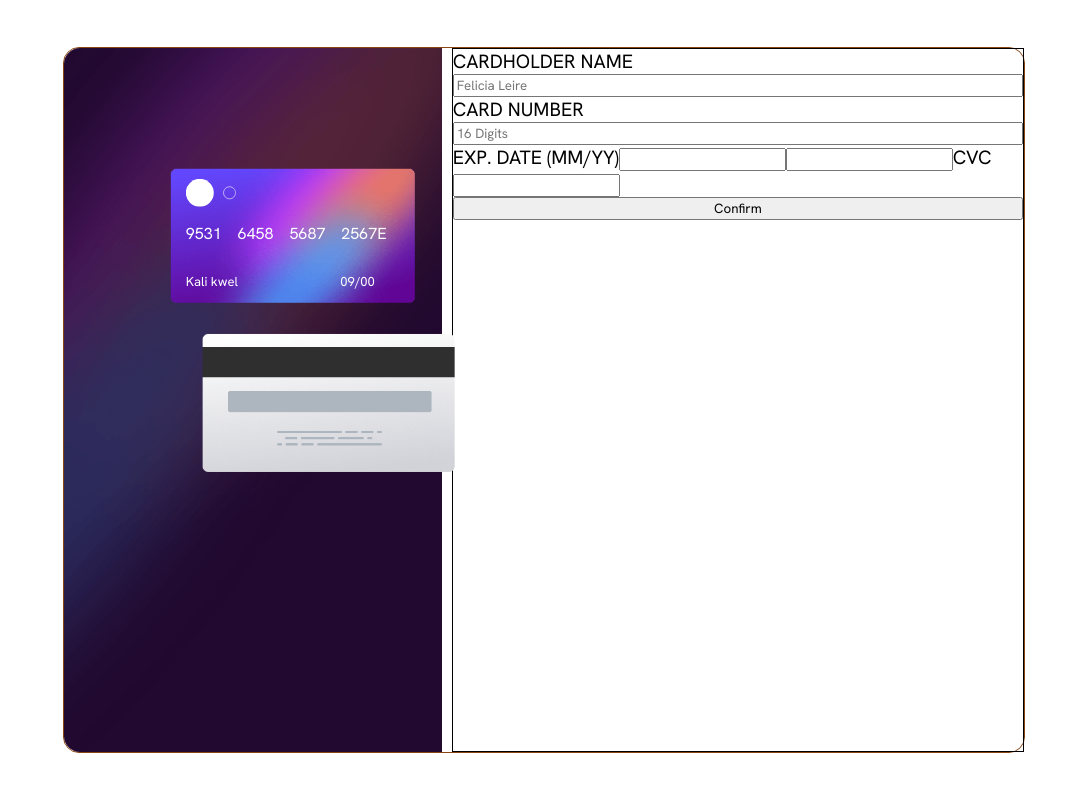
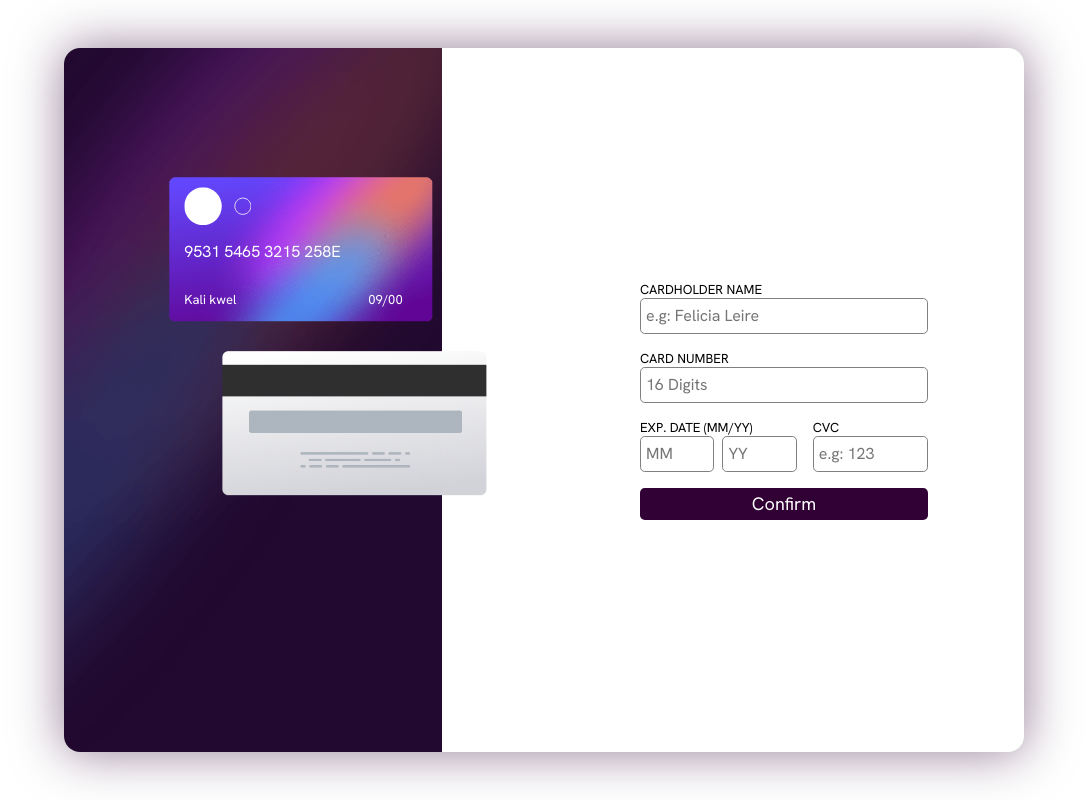
Before and after one commit to TahiryAllaoui/Interactive-Card-Details, a React (Vite) app: page / in a window 1280 px wide. Shown: the whole page, without its empty margins (96-1183 px from the left). Built offline with nearby package versions, Linux system fonts and the light colour scheme.

Commit message:
Front done

```diff
--- a/src/components/Background.tsx
+++ b/src/components/Background.tsx
@@ -9,10 +9,7 @@ const Background = () => {
             <div className="bg-card-front">
                 <img src={cardLogo} alt="" />
                 <div className="digit">
-                    <p className="first-digit">9531</p>
-                    <p className="second-digit">6458</p>
-                    <p className="third-digit">5687</p>
-                    <p className="fourth-digit">2567E</p>
+                    <p className="show-digit">9531 5465 3215 258E</p>
                 </div>
                 <div className="card-foot">
                     <p className="user-name">Kali kwel</p>
--- a/src/components/Form.tsx
+++ b/src/components/Form.tsx
@@ -3,21 +3,31 @@ import '../style/Form.scss'
 const Form = () => {
 
     return <form>
-        <label htmlFor="card-name">CARDHOLDER NAME</label>
-        <input type="text" name="card-name" id='card-name' placeholder="Felicia Leire" required />
-        <label htmlFor="card-number">CARD NUMBER</label>
-        <input type="text" name="card-number" id='card-number' placeholder="16 Digits" required />
-        <div className="exp-date">
-            <label htmlFor="date">EXP. DATE (MM/YY)
-                <input type="number" name="date" id="month" />
-                <input type="number" name="date" id="year" />
-            </label>
-            <label htmlFor="cvc">
-                CVC
-                <input type="number" name="cvc" id="cvc" />
-            </label>
+        <div className="container">
+
+            <div className="name">
+                <label htmlFor="card-name">CARDHOLDER NAME</label>
+                <input type="text" name="card-name" id='card-name' placeholder="e.g: Felicia Leire" required />
+            </div>
+            <div className="number">
+                <label htmlFor="card-number">CARD NUMBER</label>
+                <input type="text" name="card-number" id='card-number' placeholder="16 Digits" required />
+            </div>
+            <div className="exp-date">
+                <div className="date">
+                    <label htmlFor="date">EXP. DATE (MM/YY)</label>
+                    <div className="date-input">
+                        <input type="text" name="date" id="month" placeholder='MM' />
+                        <input type="text" name="date" id="year" placeholder='YY' />
+                    </div>
+                </div>
+                <div className="cvc">
+                    <label htmlFor="cvc">CVC</label>
+                    <input type="text" name="cvc" id="cvc" placeholder='e.g: 123' />
+                </div>
+            </div>
+            <button type='submit'>Confirm</button>
         </div>
-        <button>Confirm</button>
 
     </form>
 };
--- a/src/style/App.scss
+++ b/src/style/App.scss
@@ -13,6 +13,6 @@
   width: 75%;
   height: 88%;
   display: flex;
-  border: 1px saddlebrown solid;
   border-radius: 1rem;
+  box-shadow: 0px 0px 50px 1px rgba(49, 0, 53, 0.5);
 }
--- a/src/style/Background.scss
+++ b/src/style/Background.scss
@@ -7,11 +7,11 @@
     .bg-card-front {
         background: url('../assets/images/bg-card-front.png') no-repeat;
         background-size: contain;
-        width: 65%;
+        width: 70%;
         display: flex;
         flex-direction: column;
         padding: 10px 0 0 15px;
-        transform: translate(40%, 90%);
+        transform: translate(30%, 90%);
 
         img {
             width: 20%;
@@ -30,7 +30,7 @@
 
         .card-foot {
             display: flex;
-            width: 75%;
+            width: 65%;
             justify-content: space-between;
 
             p {
@@ -41,7 +41,7 @@
     }
 
     .bg-card-back {
-        width: 65%;
-        transform: translate(55%, 110%);
+        width: 55%;
+        transform: translate(60%, 110%);
     }
 }
--- a/src/style/Form.scss
+++ b/src/style/Form.scss
@@ -1,6 +1,105 @@
 form {
     display: flex;
+    width: 50%;
     flex-direction: column;
-    border: 1px solid black;
-    font-size: larger;
+    justify-content: center;
+    align-items: center;
+
+    .container {
+        width: 60%;
+        display: flex;
+        flex-direction: column;
+        gap: 1rem;
+
+        label {
+            font-size: small;
+        }
+
+        .name {
+            display: flex;
+            flex-direction: column;
+
+            input {
+                border-radius: 0.3rem;
+                outline: none;
+                border: 1px solid grey;
+                padding-left: 5px;
+                height: 2rem;
+                font-size: medium;
+            }
+        }
+
+        .number {
+            display: flex;
+            flex-direction: column;
+
+            input {
+                border-radius: 0.3rem;
+                outline: none;
+                border: 1px solid grey;
+                padding-left: 5px;
+                height: 2rem;
+                font-size: medium;
+            }
+        }
+
+        .exp-date {
+            display: flex;
+            gap: 1rem;
+
+            .date {
+                display: flex;
+                flex-direction: column;
+                margin-right: 0;
+                padding-right: 0;
+                width: 60%;
+
+                .date-input {
+                    display: flex;
+                    gap: 0.5rem;
+
+                    input {
+                        border-radius: 0.3rem;
+                        outline: none;
+                        border: 1px solid grey;
+                        padding-left: 5px;
+                        height: 2rem;
+                        width: 100%;
+                        font-size: medium;
+                    }
+                }
+
+            }
+
+            .cvc {
+                width: 40%;
+                display: flex;
+                flex-direction: column;
+
+                input {
+                    border-radius: 0.3rem;
+                    outline: none;
+                    border: 1px solid grey;
+                    padding-left: 5px;
+                    height: 2rem;
+                    font-size: medium;
+                }
+
+            }
+        }
+
+        button {
+            background-color: rgb(49, 0, 53);
+            border-radius: 0.3rem;
+            border: 0;
+            height: 2rem;
+            color: white;
+            font-size: large;
+            transition: background-color 100ms linear;
+
+            &:hover {
+                background-color: rgb(106, 5, 116);
+            }
+        }
+    }
 }
```
